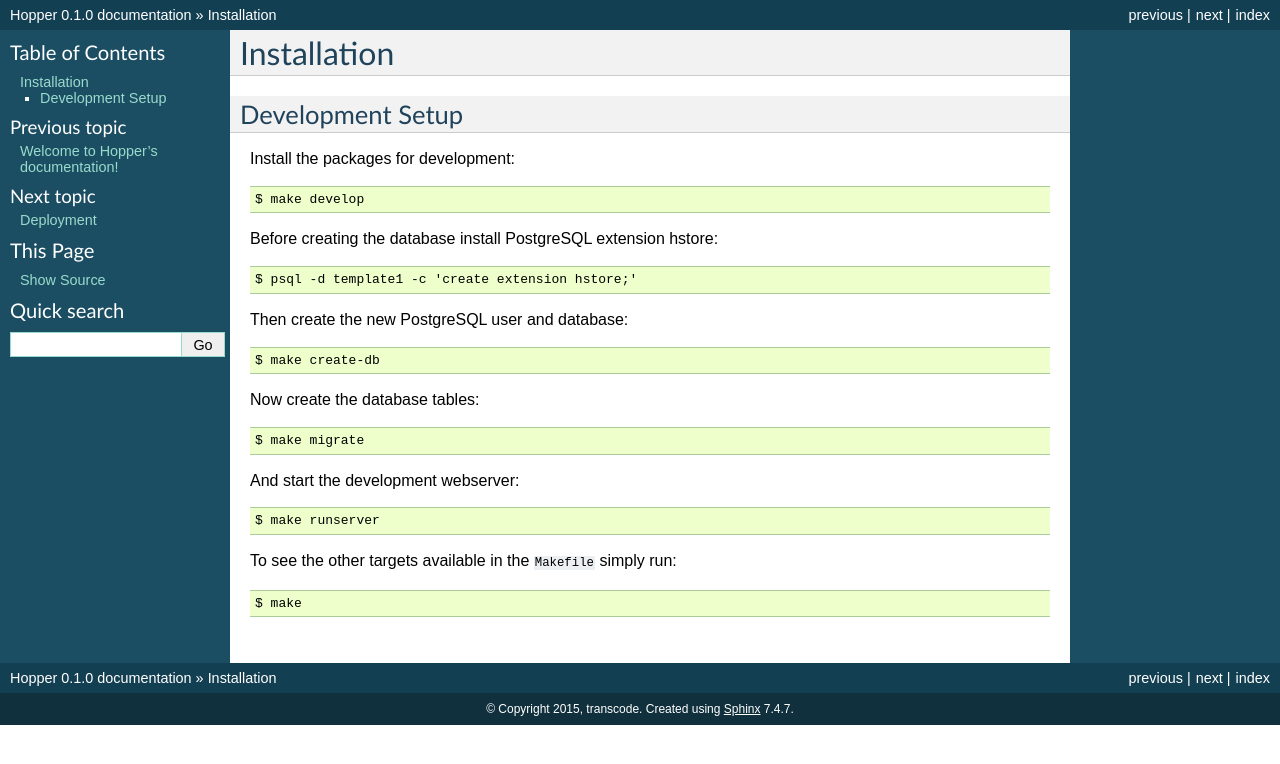
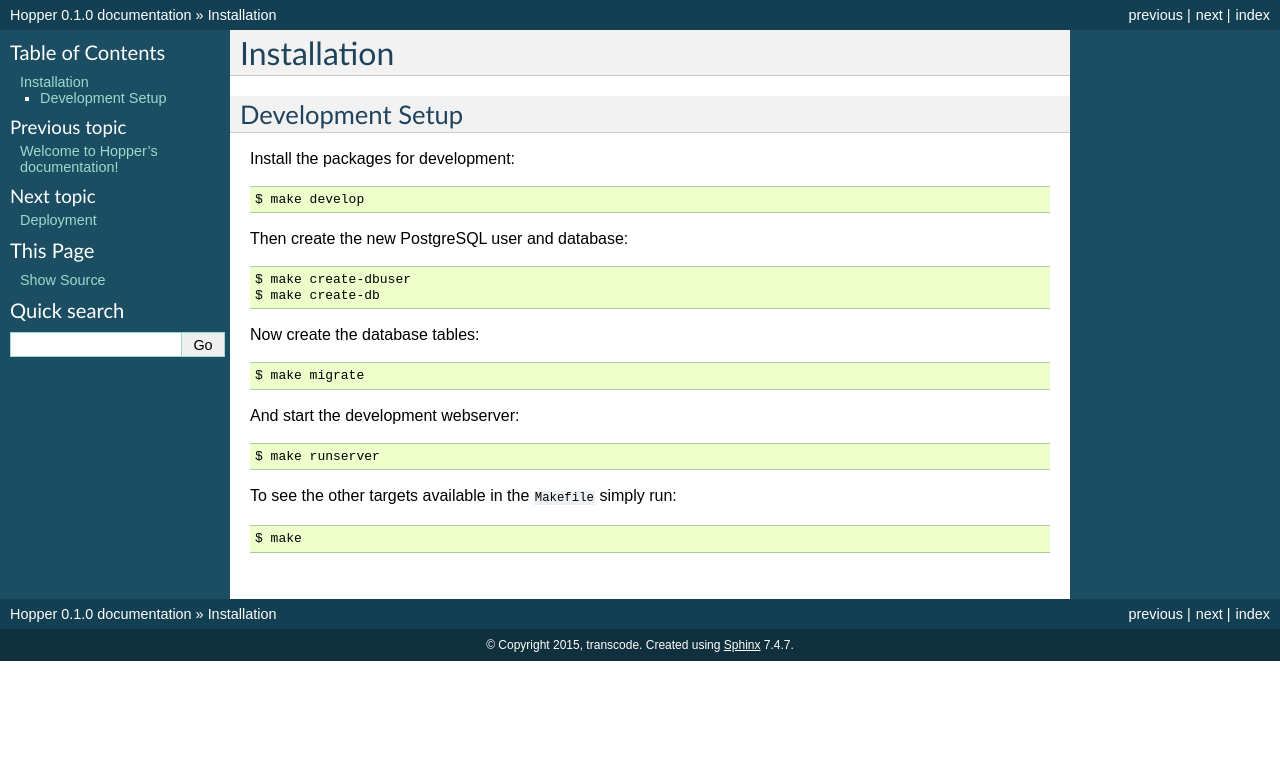
Before and after one commit to PicturePipe/hopper, a Sphinx documentation site: the page built from docs/installation.rst, in a window 1280 px wide. Shown: the top 764 px of the page. Built offline with Sphinx 7.4.7, drawn with Linux system fonts in a browser that asks for light colours.

Commit message:
Updated databse related commands

```diff
--- a/docs/installation.rst
+++ b/docs/installation.rst
@@ -9,12 +9,9 @@ Install the packages for development::
 
     $ make develop
 
-Before creating the database install PostgreSQL extension hstore::
-
-    $ psql -d template1 -c 'create extension hstore;'
-
 Then create the new PostgreSQL user and database::
 
+    $ make create-dbuser
     $ make create-db
 
 Now create the database tables::
```
Also changed, not shown: .travis.yml, 1 other file.
